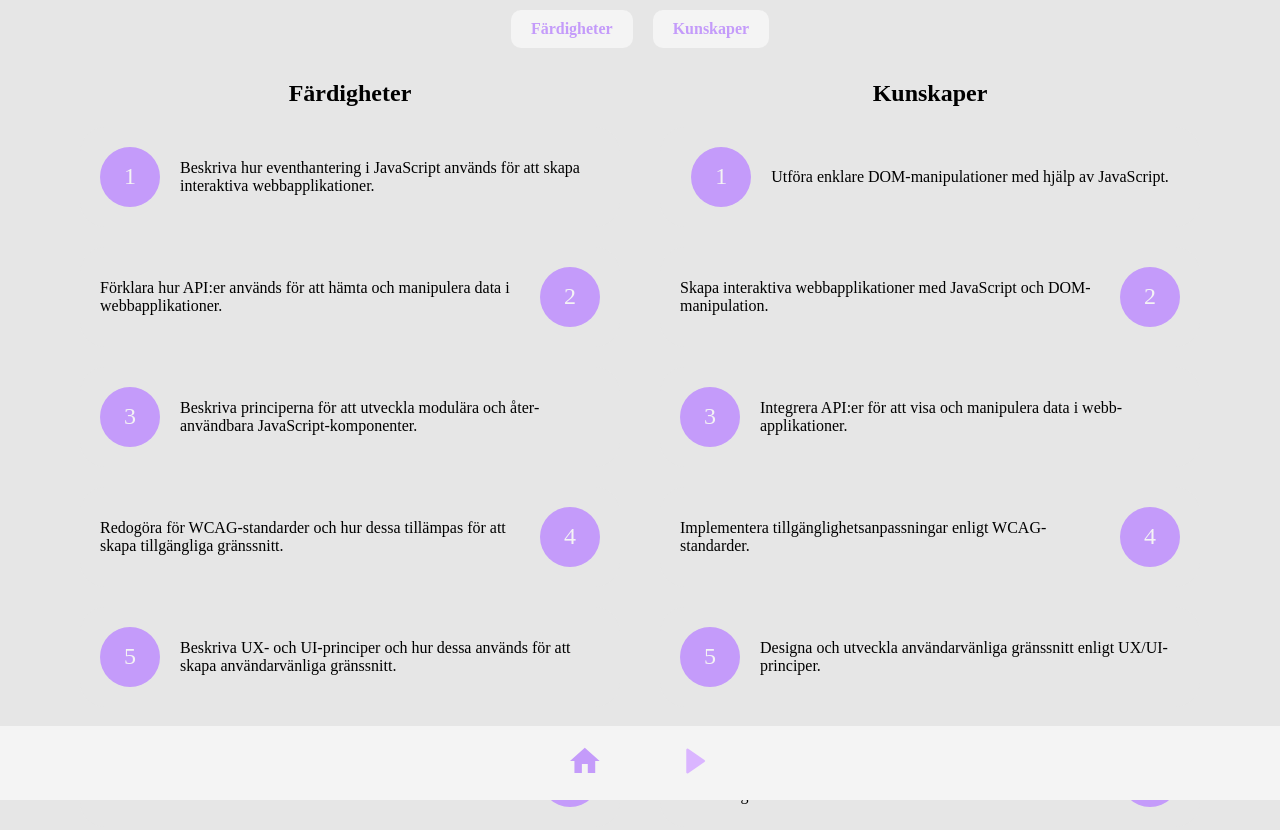
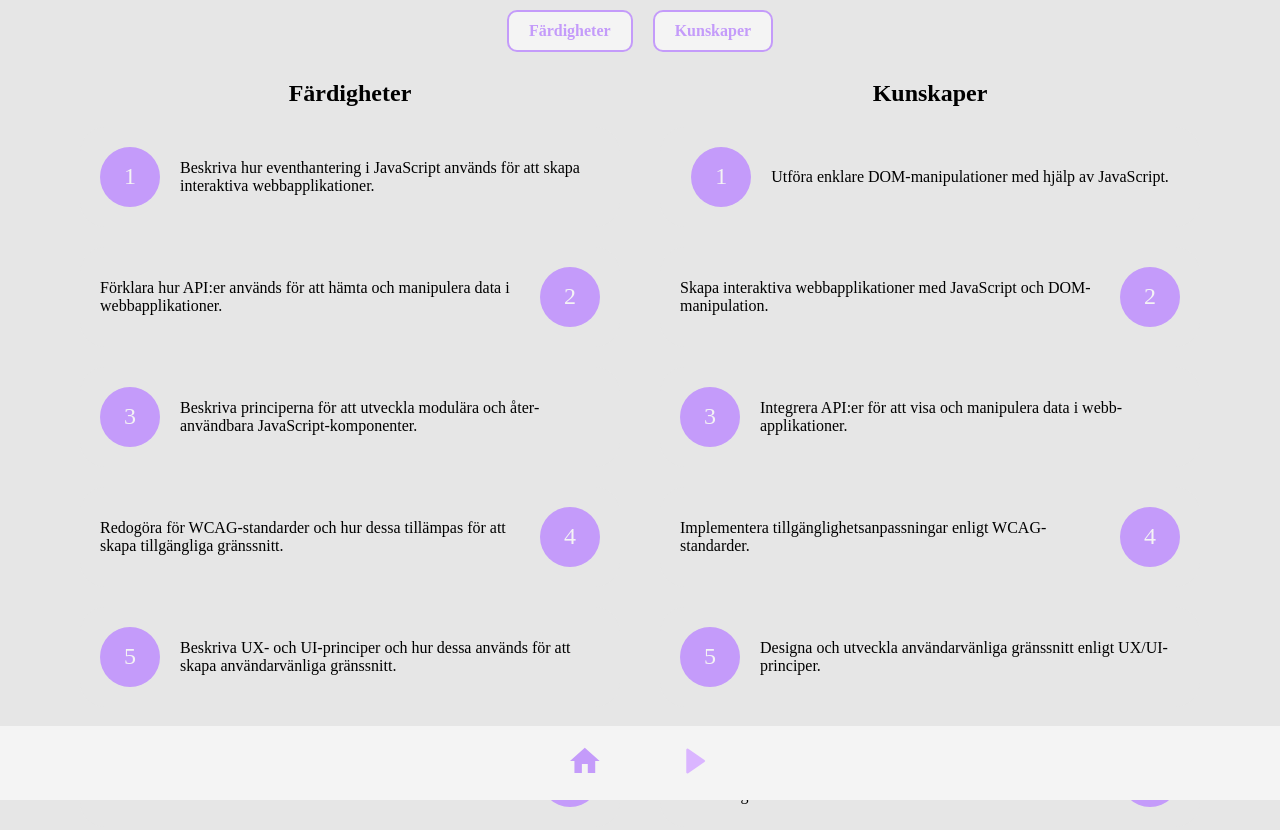
Before and after one commit to saharrshirazii/Kursplaneringsprojekt, a plain HTML site: page lärandemål.html in a window 1280 px wide. Shown: the top 830 px of the page. Drawn offline with Linux system fonts and the light colour scheme.

Commit message:
adderade boarder färg på nav delen.

```diff
--- a/lärandemål.html
+++ b/lärandemål.html
@@ -185,5 +185,6 @@
 
     </section>
   </footer>
+<script src="script.js"></script>
 </body>
 </html>
--- a/style.css
+++ b/style.css
@@ -38,7 +38,6 @@ nav.scroll {
   top: 0;
   left: 0;
   width: 100%;
-  background-color: var(--color-grey-dark);
   padding: 10px 0;
   z-index: 1000;
 }
@@ -57,13 +56,14 @@ nav a{
   font-weight: bold;
   background-color: var(--color-grey-light);
   padding: 10px 20px;
+  border: 2px solid var(--color-purple-dark);
   border-radius: 10px;
   display: inline-block;
 
 }
 nav a:hover {
   background-color: var(--color-purple-dark);
-  color:var(--color-black-dark)
+  color:var(--color-black-dark);
 }
 /* Smooth scroll end */
 
```
